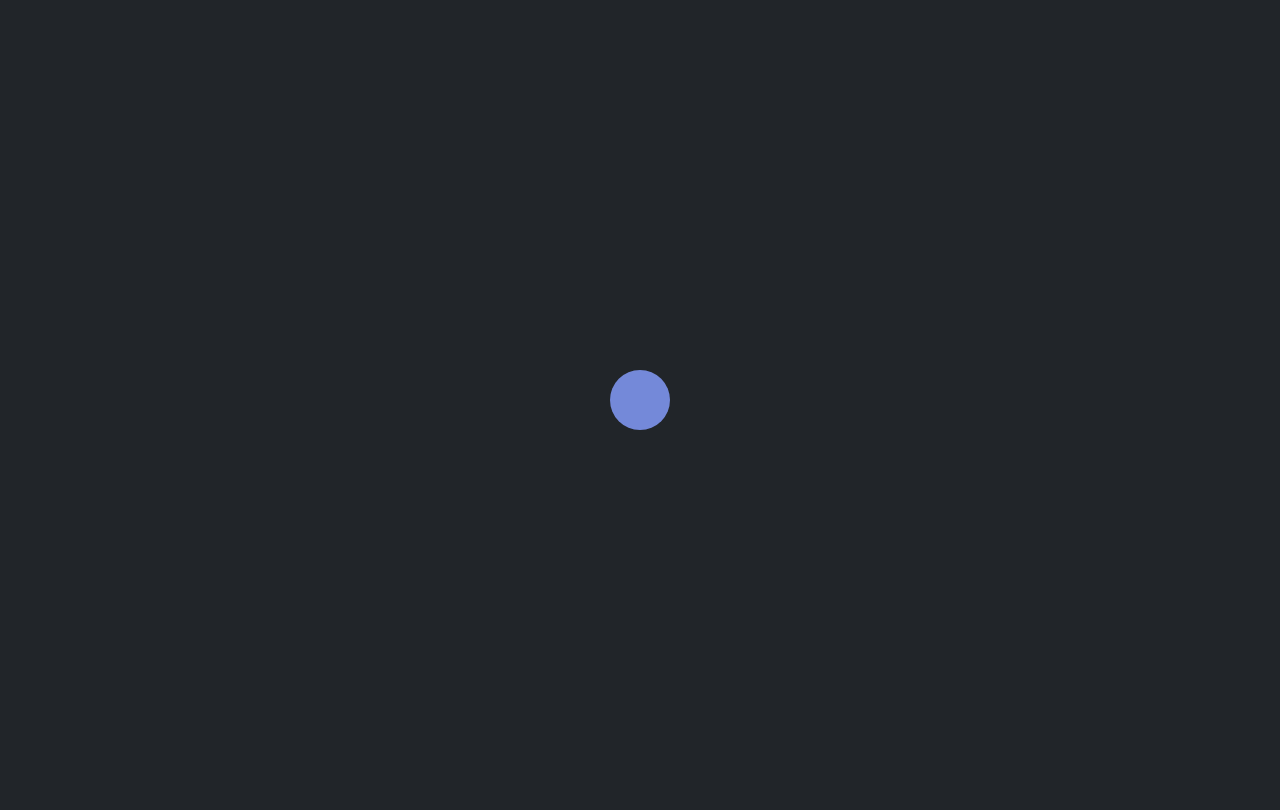
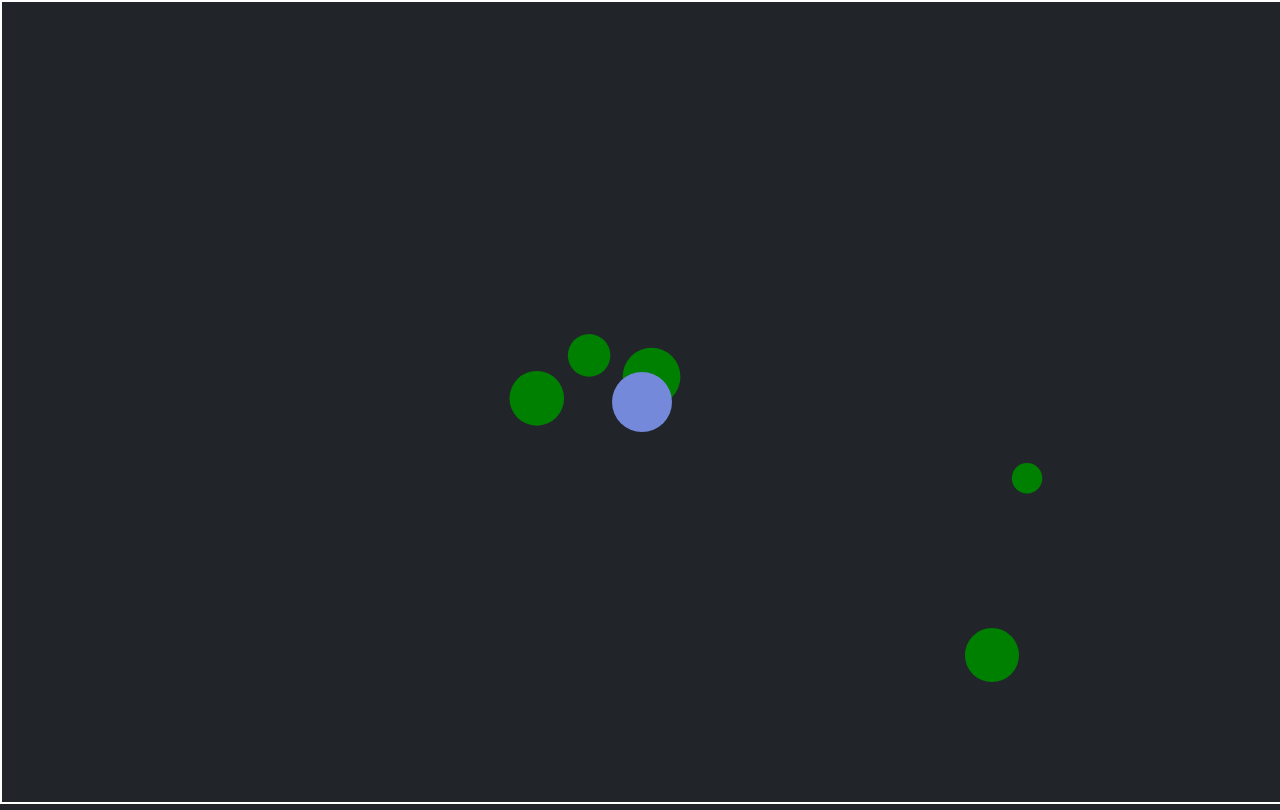
Before and after one commit to NatxioDev/Canvas, a plain HTML site: page index.html in a window 1280 px wide. Drawn offline with nearby package versions, Linux system fonts and the light colour scheme.

Commit message:
Generacion de enemigos y proyectiles

```diff
--- a/index.html
+++ b/index.html
@@ -11,14 +11,15 @@
       integrity="sha384-BmbxuPwQa2lc/FVzBcNJ7UAyJxM6wuqIj61tLrc4wSX0szH/Ev+nYRRuWlolflfl"
       crossorigin="anonymous"
     />
-    <link rel="stylesheet" href="style.css">
-
+    <link rel="stylesheet" href="style.css" />
   </head>
-  <body  class="bg-dark">
+  <body class="bg-dark">
     <!-- <div class="text-center">
       <h1 class="m-4">Nodos y Grafos</h1>
     </div> -->
-    <canvas id="lienzo" ></canvas>
+    <center>
+      <canvas id="lienzo"></canvas>
+    </center>
     <script src="index.js"></script>
   </body>
 </html>
--- a/index.js
+++ b/index.js
@@ -1,3 +1,5 @@
+const projectileVelocity = 5;
+
 class Player {
   constructor(x, y, radius, color) {
     this.x = x;
@@ -13,15 +15,110 @@ class Player {
     ctx.fill();
   }
 }
+class Projectile {
+  constructor(x, y, radius, color, velocity) {
+    this.x = x;
+    this.y = y;
+    this.radius = radius;
+    this.color = color;
+    this.velocity = velocity;
+  }
+
+  draw() {
+    ctx.beginPath();
+    ctx.arc(this.x, this.y, this.radius, 0, Math.PI * 2, false);
+    ctx.fillStyle = this.color;
+    ctx.fill();
+  }
+
+  update() {
+    this.draw();
+    this.x = this.x + this.velocity.x;
+    this.y = this.y + this.velocity.y;
+  }
+}
+class Enemy {
+  constructor(x, y, radius, color, velocity) {
+    this.x = x;
+    this.y = y;
+    this.radius = radius;
+    this.color = color;
+    this.velocity = velocity;
+  }
+
+  draw() {
+    ctx.beginPath();
+    ctx.arc(this.x, this.y, this.radius, 0, Math.PI * 2, false);
+    ctx.fillStyle = this.color;
+    ctx.fill();
+  }
+
+  update() {
+    this.draw();
+    this.x = this.x + this.velocity.x;
+    this.y = this.y + this.velocity.y;
+  }
+}
 
 const canvas = document.querySelector("canvas");
 const ctx = canvas.getContext("2d");
 canvas.height = innerHeight;
 canvas.width = innerWidth;
 
-
 const x = canvas.width / 2;
 const y = canvas.height / 2;
 
 const player = new Player(x, y, 30, "#7489D9");
-player.draw();
+
+const projectiles = [];
+const enemies = [];
+//Evento cuando doy clik
+addEventListener("click", (event) => {
+  const angle = Math.atan2(
+    event.clientY - canvas.height / 2,
+    event.clientX - canvas.width / 2
+  );
+
+  const velocity = {
+    x: Math.cos(angle) * projectileVelocity,
+    y: Math.sin(angle) * projectileVelocity,
+  };
+
+  projectiles.push(
+    new Projectile(canvas.width / 2, canvas.height / 2, 10, "white", velocity)
+  );
+});
+
+const spawnEnemies = () => {
+  setInterval(() => {
+    const radius = (Math.random() * 15) + 15;
+    const x = Math.random() * canvas.width;
+    const y = Math.random() * canvas.height;
+    const color = "green";
+
+    const angle = Math.atan2(canvas.height / 2 - y, canvas.width / 2 - x);
+
+    const velocity = {
+      x: Math.cos(angle) * 2,
+      y: Math.sin(angle) * 2,
+    };
+    enemies.push(new Enemy(x, y, radius, color, velocity));
+    console.log(enemies);
+  }, 1000);
+};
+//Reloj principal
+const animate = () => {
+  requestAnimationFrame(animate);
+  ctx.clearRect(0, 0, canvas.width, canvas.height);
+  projectiles.forEach((projectile) => {
+    projectile.update();
+  });
+
+  enemies.forEach((enemy) => {
+    enemy.update();
+  });
+
+  player.draw();
+};
+animate();
+spawnEnemies();
--- a/style.css
+++ b/style.css
@@ -1,5 +1,5 @@
 canvas{
-
+    border: 2px solid white;
 }
 h1{
     color: white;
```
